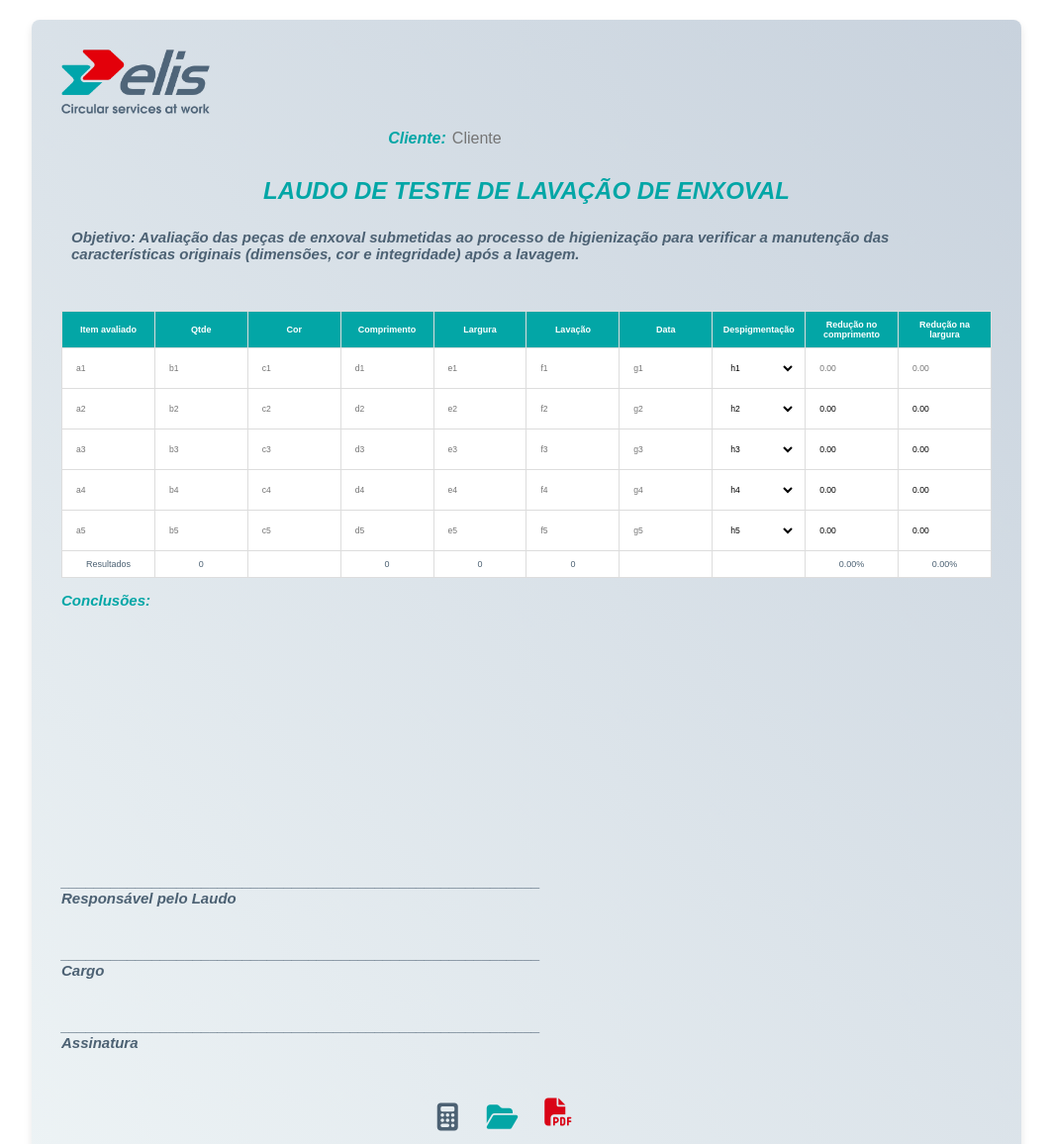
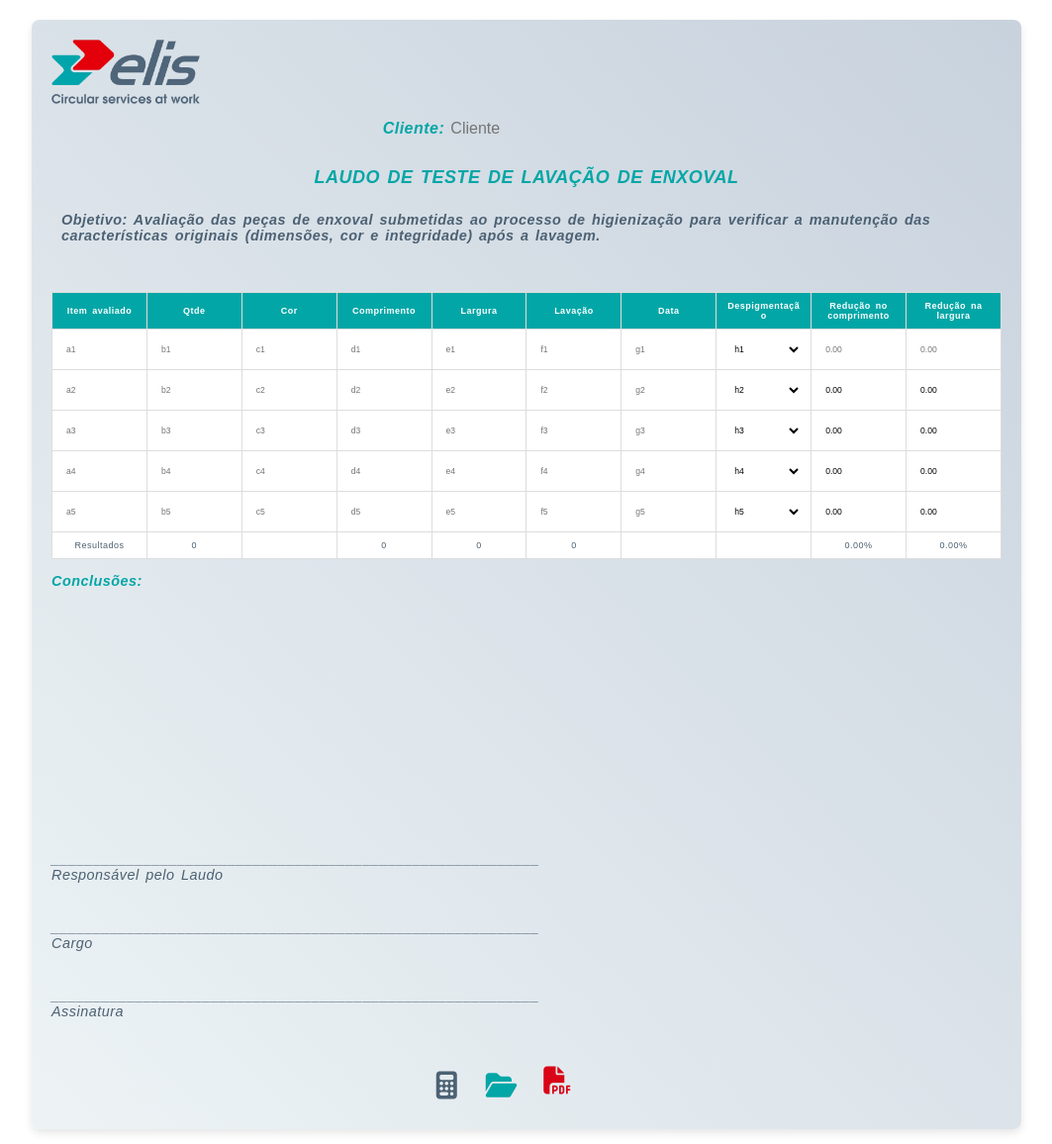
Before and after one commit to josepaulosiqueira/modulo, a website: page index.html in a window 1280 px wide. Shown: the top 1156 px of the page at 99% size, without its empty margins (108-1171 px from the left). Drawn offline with Linux system fonts and the light colour scheme.

Commit message:
atualizacaoDosCommitted

```diff
--- a/style.css
+++ b/style.css
@@ -13,11 +13,16 @@ body {
 
 }
 
+
 #conteudoPDF {
+  font-family: 'Roboto', 'Poppins', sans-serif;
+  white-space: normal;
+  word-spacing: 2px;
+  letter-spacing: 0.5px;
   width: 100%;
-  max-width: 1000px; /* Limite de largura */
+  max-width:1000px; /* Limite de largura */
   margin: 20px auto;
-  padding: 20px;
+  padding: 10px;
   background: linear-gradient(45deg, #edf3f5, #c8d2dd);
   border-radius: 8px;
   box-shadow: 0 4px 8px rgba(0, 0, 0, 0.1); /* Sombra leve para destaque */
@@ -28,7 +33,7 @@ body {
 
 h1 {
   font-style: italic;
-  font-size: 1.25em;
+  font-size: 1em;
   text-align: center;
   color: #4C6173;
   margin-bottom: 10px;
@@ -36,7 +41,7 @@ h1 {
 
 h2 {
   font-style: italic;
-  font-size: 2em;
+  font-size: 1.5em;
   text-align:center;
   color: #03A6A6;
   margin-bottom: 10px;
@@ -54,37 +59,38 @@ h2 {
 
 h3 {
   font-style: italic;
-  font-size: 1.55em;
+  font-size: 1.2em;
   color: #D90416;
   margin-bottom: 5px;
 }
 
 h4{
   font-style: italic;
-  font-size: 1.25em;
+  font-size: 1.2em;
   text-align: left;
   color: #03A6A6;
   margin-bottom: 10px;
 }
 
 .text{
-  font-size: 1.25em;
+  font-size: 1.em;
   text-align: left;
   margin-left: 10px;
-  margin-right: 40px;
+  margin-right: 10px;
   color: #4C6173;
 }
 
 p {
   text-align: left;
   font-style: italic;
-  font-weight: 600;
-  font-size: 1.25em;
+  font-weight: lighter;
+  font-size: 1.20em;
   color: #4C6173;
   margin-bottom: 5px;
 }
 
 #cli {
+
   background-color: transparent;
   border-radius: 6px;
   font-size: 1em;
@@ -148,12 +154,7 @@ tr:nth-child(odd) {
 tr:hover {
   background-color: #d1ecf1; /* Destaque ao passar o mouse */
 }
-* {
-  margin: 0;
-  padding: 0;
-  box-sizing: border-box;
-  font-family: 'Poppins', sans-serif;
-}
+
 
 button {
   padding: 8px 12px;
@@ -255,6 +256,7 @@ input, select {
 .conteudoFotos {
   box-sizing: border-box; /* Inclui a borda no cálculo do tamanho */
   border: 3px solid #03A6A6 !important; /* Certifique-se de que a borda é aplicada */
+  border-radius: 6px;
   margin: 20px auto;
   padding: 20px;
   overflow-x: auto;
@@ -288,8 +290,11 @@ input, select {
 
 
 
+
 }
 .fa-solid fa-image {
+
+
   padding: 8px 12px;
   font-size: 1.25rem;
   background-color: #03A6A6;
```
